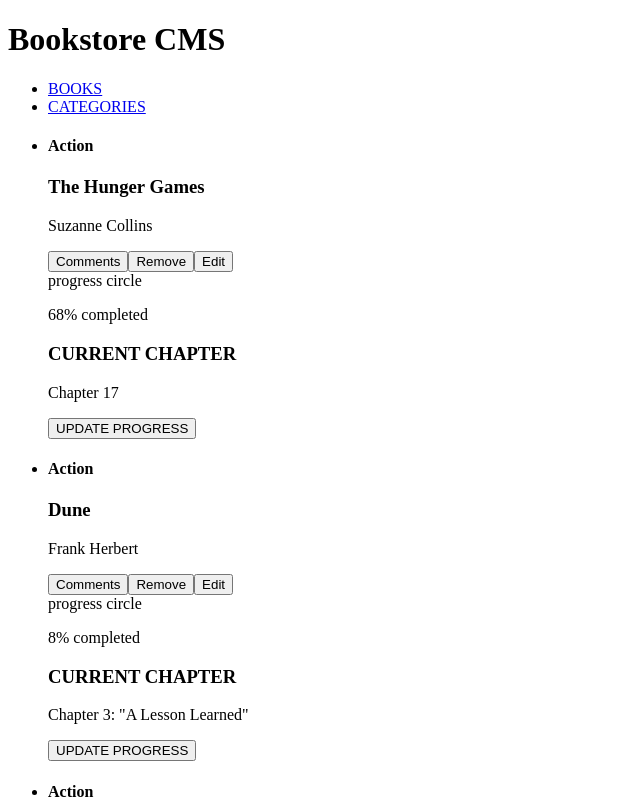
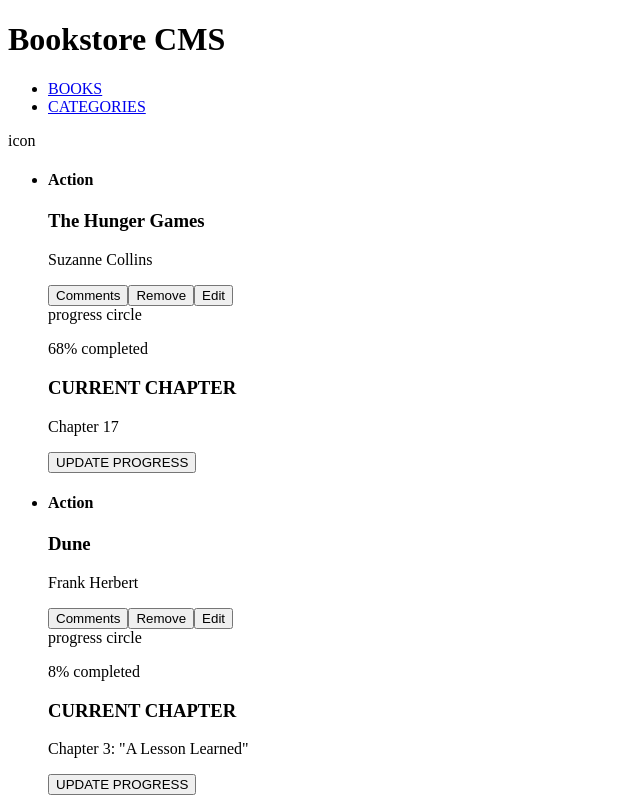
Before and after one commit to Wineshuga/bookstore, a React (Create React App) app: page / in a window 1280 px wide. Shown: the top 800 px of the page, without its empty margins (0-640 px from the left). Built offline with nearby package versions, Linux system fonts and the light colour scheme.

Commit message:
Add icon placeholder in header

```diff
--- a/src/components/Header.js
+++ b/src/components/Header.js
@@ -11,6 +11,7 @@
         <Link to="/categories">CATEGORIES</Link>
       </li>
     </ul>
+    <div>icon</div>
   </header>
 );
 
```
